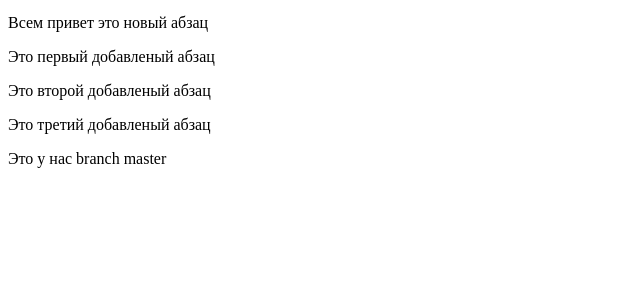
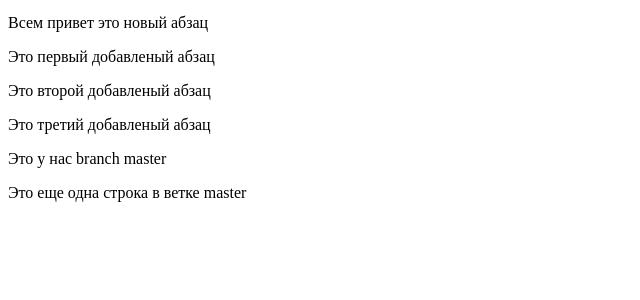
Before and after one commit to Saturn711/new.site, a PHP site: page / in a window 1280 px wide. Shown: the part 176-476 px from the top of the page, without its empty margins (0-640 px from the left). Run offline with PHP 8.4, Linux system fonts and the light colour scheme.

Commit message:
new changes

```diff
--- a/index.php
+++ b/index.php
@@ -35,5 +35,8 @@
 	<div>
 		<p>Это у нас branch master</p>
 	</div>
+	<div>
+		<p>Это еще одна строка в ветке master</p>
+	</div>
 </body>
 </html>
```
